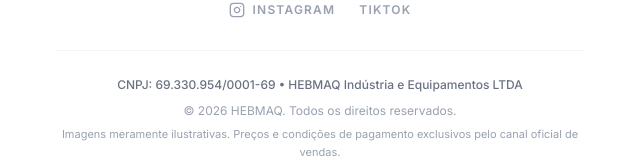
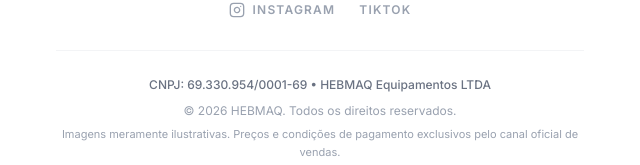
Before and after one commit to Nzkthekid/HEBMAQ, a React (Vite) app: page / in a window 1280 px wide. Shown: the part 5191-5356 px from the top of the page, without its empty margins (320-960 px from the left). Built offline with nearby package versions, Linux system fonts and the light colour scheme.

Commit message:
Update App.tsx

```diff
--- a/src/App.tsx
+++ b/src/App.tsx
@@ -261,7 +261,7 @@ export default function App() {
 
             <div className="border-t border-gray-100 pt-6 text-xs text-gray-400 space-y-1.5 leading-relaxed">
               <p className="font-medium text-gray-500">
-                CNPJ: 69.330.954/0001-69 • HEBMAQ Indústria e Equipamentos LTDA
+                CNPJ: 69.330.954/0001-69 • HEBMAQ Equipamentos LTDA
               </p>
               <p>
                 © {new Date().getFullYear()} HEBMAQ. Todos os direitos reservados.
```
